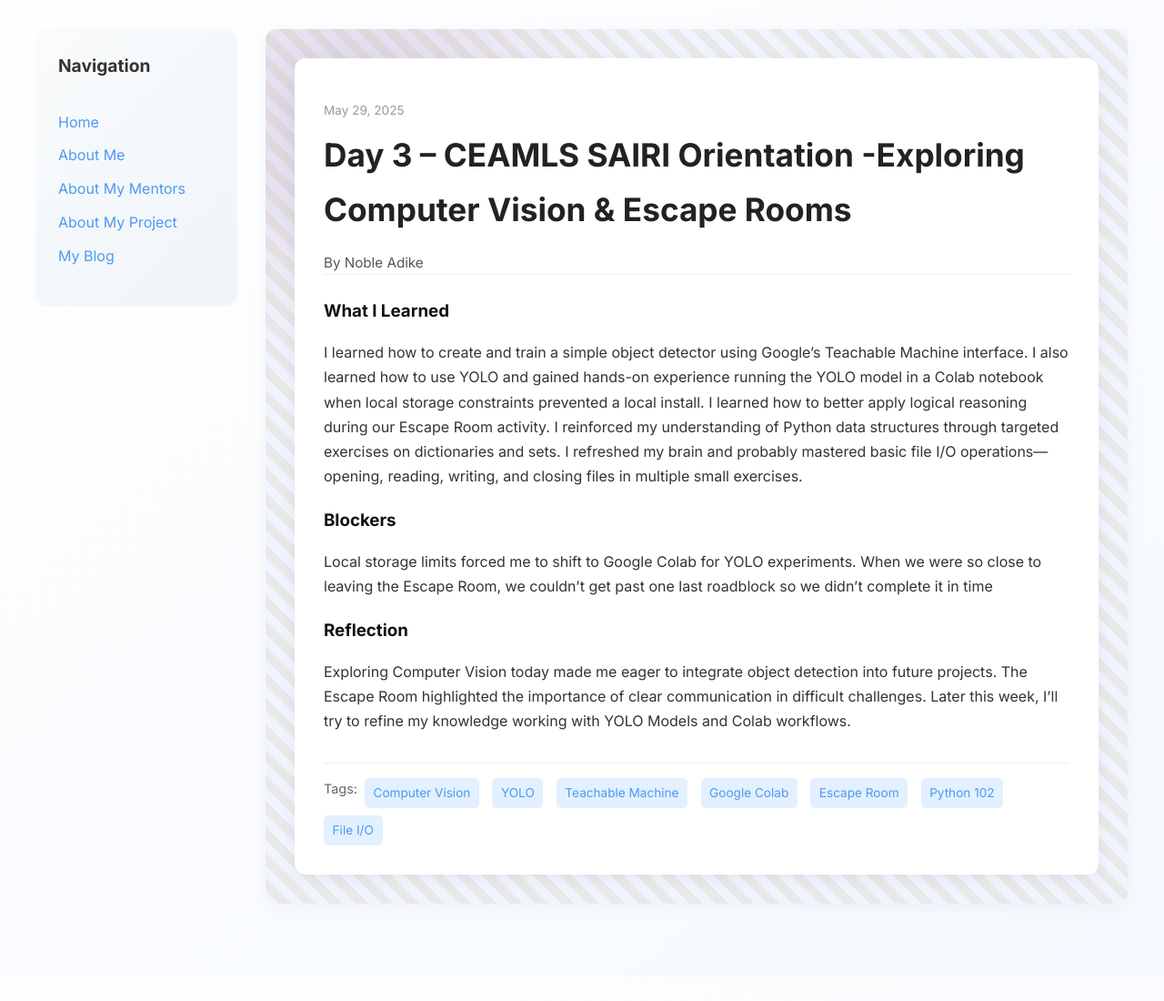
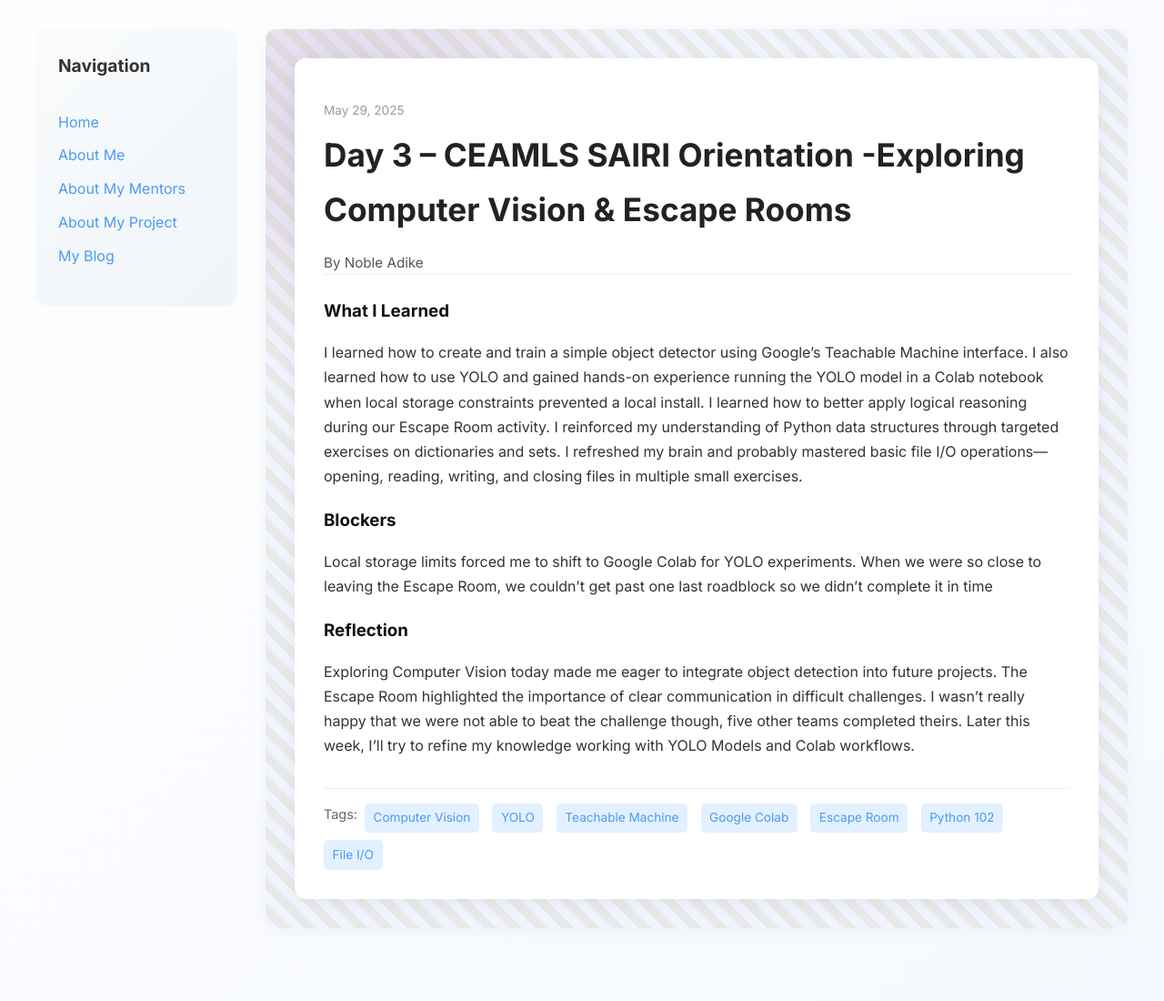
Before and after one commit to kingnaddy/kingnaddy.github.io, a Jekyll site: the page built from _posts/2025-05-29-day-3.md, in a window 1280 px wide. Shown: the whole page at 91% size. Built offline with Jekyll 4.4.1, drawn with Linux system fonts in a browser that asks for light colours; before the commit the page ends 1073 px from its top, so only the background shows below that.

Commit message:
Update 2025-05-29-day-3.md

```diff
--- a/_posts/2025-05-29-day-3.md
+++ b/_posts/2025-05-29-day-3.md
@@ -13,5 +13,5 @@ blockers: |
   Local storage limits forced me to shift to Google Colab for YOLO experiments. When we were so close to leaving the Escape Room, we couldn't get past one last roadblock so we didn’t complete it in time
 
 reflection: |
-  Exploring Computer Vision today made me eager to integrate object detection into future projects. The Escape Room highlighted the importance of clear communication in difficult challenges. Later this week, I’ll try to refine my knowledge working with YOLO Models and Colab workflows.
+  Exploring Computer Vision today made me eager to integrate object detection into future projects. The Escape Room highlighted the importance of clear communication in difficult challenges. I wasn't really happy that we were not able to beat the challenge though, five other teams completed theirs. Later this week, I’ll try to refine my knowledge working with YOLO Models and Colab workflows.
 ---
```
